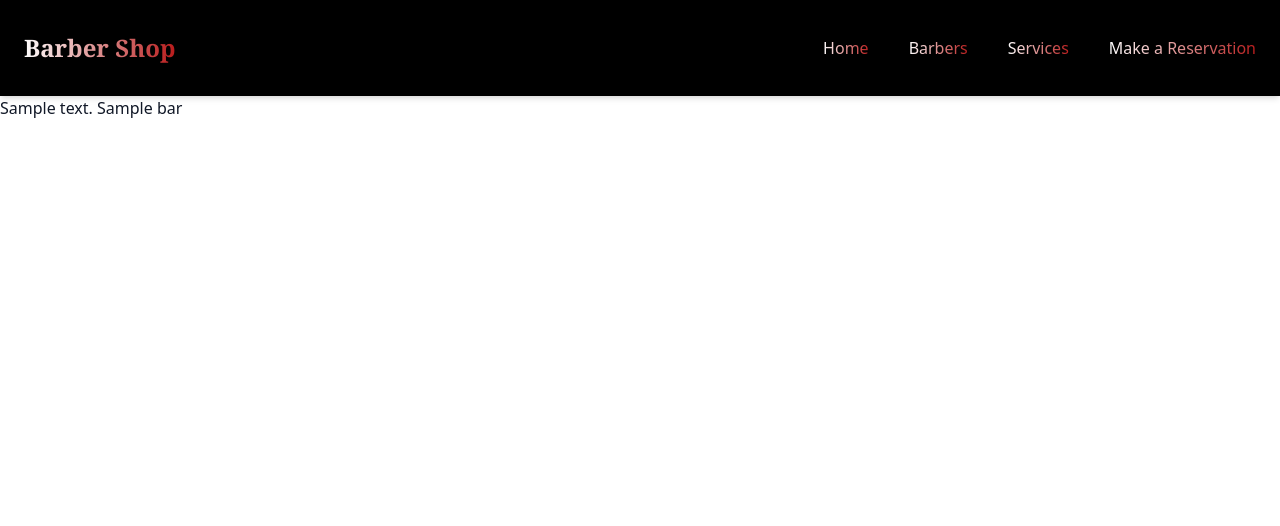
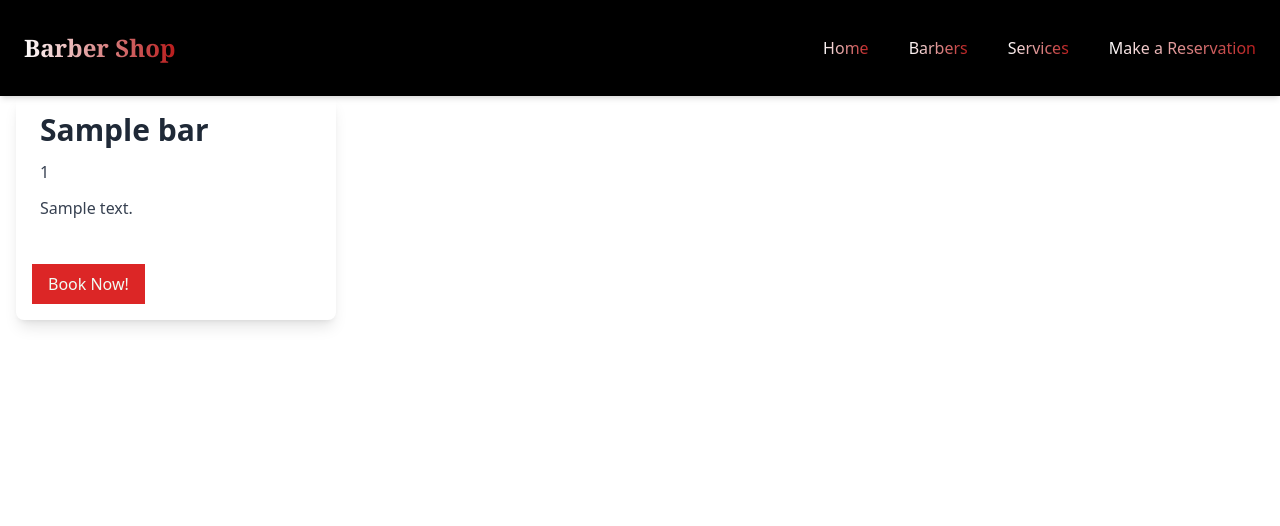
Before and after one commit to kaljo14/PythonFlask, a Flask app: template templates/index.html in a window 1280 px wide. Shown: the top 526 px of the page. Run offline with Flask 2, Linux system fonts and the light colour scheme; the template is opened without the code that fills it: most values are stand-ins (such as "Sample title", 1, 10 or a date in 2020).

Commit message:
print all barers  from barbers table

```diff
--- a/app.py
+++ b/app.py
@@ -4,7 +4,7 @@ from pickle import TRUE
 from flask import Flask, render_template
 from flask_sqlalchemy import SQLAlchemy
 from datetime import datetime
-import pymysql
+
 from pprint import pprint
 app = Flask(__name__)
 app.config['SQLALCHEMY_DATABASE_URI'] = 'mysql+pymysql://root@localhost/barber_shop'
@@ -23,12 +23,10 @@ class barbers(db.Model):
         return f'<barbers:{self.name}>'
 
 
-@app.route('/', methods=['GET'])
+@app.route('/', methods=['GET', 'POST'])
 def index():
 
     barber = barbers.query.all()
-    pprint(globals(barber))
-
     return render_template('index.html', barber=barber)
 
 
--- a/static/css/dist/output.css
+++ b/static/css/dist/output.css
@@ -594,6 +594,16 @@ video {
   margin-right: auto;
 }
 
+.mx-4 {
+  margin-left: 1rem;
+  margin-right: 1rem;
+}
+
+.my-3 {
+  margin-top: 0.75rem;
+  margin-bottom: 0.75rem;
+}
+
 .mt-8 {
   margin-top: 2rem;
 }
@@ -604,6 +614,10 @@ video {
 
 .ml-3 {
   margin-left: 0.75rem;
+}
+
+.mb-2 {
+  margin-bottom: 0.5rem;
 }
 
 .block {
@@ -628,6 +642,10 @@ video {
 
 .w-6 {
   width: 1.5rem;
+}
+
+.max-w-xs {
+  max-width: 20rem;
 }
 
 .flex-col {
@@ -662,6 +680,10 @@ video {
   margin-left: calc(1rem * calc(1 - var(--tw-space-x-reverse)));
 }
 
+.rounded-lg {
+  border-radius: 0.5rem;
+}
+
 .border-t {
   border-top-width: 1px;
 }
@@ -674,6 +696,11 @@ video {
 .bg-black {
   --tw-bg-opacity: 1;
   background-color: rgb(0 0 0 / var(--tw-bg-opacity));
+}
+
+.bg-red-600 {
+  --tw-bg-opacity: 1;
+  background-color: rgb(220 38 38 / var(--tw-bg-opacity));
 }
 
 .bg-gradient-to-r {
@@ -699,6 +726,10 @@ video {
   fill: currentColor;
 }
 
+.p-4 {
+  padding: 1rem;
+}
+
 .px-6 {
   padding-left: 1.5rem;
   padding-right: 1.5rem;
@@ -714,6 +745,16 @@ video {
   padding-right: 1rem;
 }
 
+.py-4 {
+  padding-top: 1rem;
+  padding-bottom: 1rem;
+}
+
+.py-2 {
+  padding-top: 0.5rem;
+  padding-bottom: 0.5rem;
+}
+
 .font-\[\'Georgia\'\] {
   font-family: 'Georgia';
 }
@@ -727,8 +768,21 @@ video {
   line-height: 2rem;
 }
 
+.text-3xl {
+  font-size: 1.875rem;
+  line-height: 2.25rem;
+}
+
 .font-bold {
   font-weight: 700;
+}
+
+.font-semibold {
+  font-weight: 600;
+}
+
+.leading-normal {
+  line-height: 1.5;
 }
 
 .text-transparent {
@@ -770,6 +824,16 @@ video {
   color: rgb(59 130 246 / var(--tw-text-opacity));
 }
 
+.text-gray-700 {
+  --tw-text-opacity: 1;
+  color: rgb(55 65 81 / var(--tw-text-opacity));
+}
+
+.text-green-50 {
+  --tw-text-opacity: 1;
+  color: rgb(240 253 244 / var(--tw-text-opacity));
+}
+
 .antialiased {
   -webkit-font-smoothing: antialiased;
   -moz-osx-font-smoothing: grayscale;
@@ -779,6 +843,17 @@ video {
   --tw-shadow: 0 4px 6px -1px rgb(0 0 0 / 0.1), 0 2px 4px -2px rgb(0 0 0 / 0.1);
   --tw-shadow-colored: 0 4px 6px -1px var(--tw-shadow-color), 0 2px 4px -2px var(--tw-shadow-color);
   box-shadow: var(--tw-ring-offset-shadow, 0 0 #0000), var(--tw-ring-shadow, 0 0 #0000), var(--tw-shadow);
+}
+
+.shadow-lg {
+  --tw-shadow: 0 10px 15px -3px rgb(0 0 0 / 0.1), 0 4px 6px -4px rgb(0 0 0 / 0.1);
+  --tw-shadow-colored: 0 10px 15px -3px var(--tw-shadow-color), 0 4px 6px -4px var(--tw-shadow-color);
+  box-shadow: var(--tw-ring-offset-shadow, 0 0 #0000), var(--tw-ring-shadow, 0 0 #0000), var(--tw-shadow);
+}
+
+.hover\:bg-red-300:hover {
+  --tw-bg-opacity: 1;
+  background-color: rgb(252 165 165 / var(--tw-bg-opacity));
 }
 
 .hover\:text-red-600:hover {
--- a/templates/index.html
+++ b/templates/index.html
@@ -8,10 +8,21 @@
 {% block body %}
 
 {% for bar in barber %}
- <tr>
-    <td>{{ bar.description }}</td>
-    <td>{{ bar.name }}</td>
-    <td></td>
- </tr>
+<div class="max-w-xs mx-4 mb-2 rounded-lg shadow-lg">
+
+   <div class="px-6 py-4">
+
+      <h2 class="text-3xl font-semibold text-gray-800">{{ bar.name }}</h2>
+      <p class="my-3 leading-normal text-gray-700">{{ bar.id }}</p>
+      <p class="my-3 leading-normal text-gray-700">{{ bar.description }}</p>
+   </div>
+   <div class="flex items-center justify-between p-4">
+      <a href="#" class="px-4 py-2 bg-red-600 text-green-50 hover:bg-red-300">Book
+         Now!</a>
+
+
+   </div>
+</div>
+
  {% endfor %}
 {% endblock %}
```
